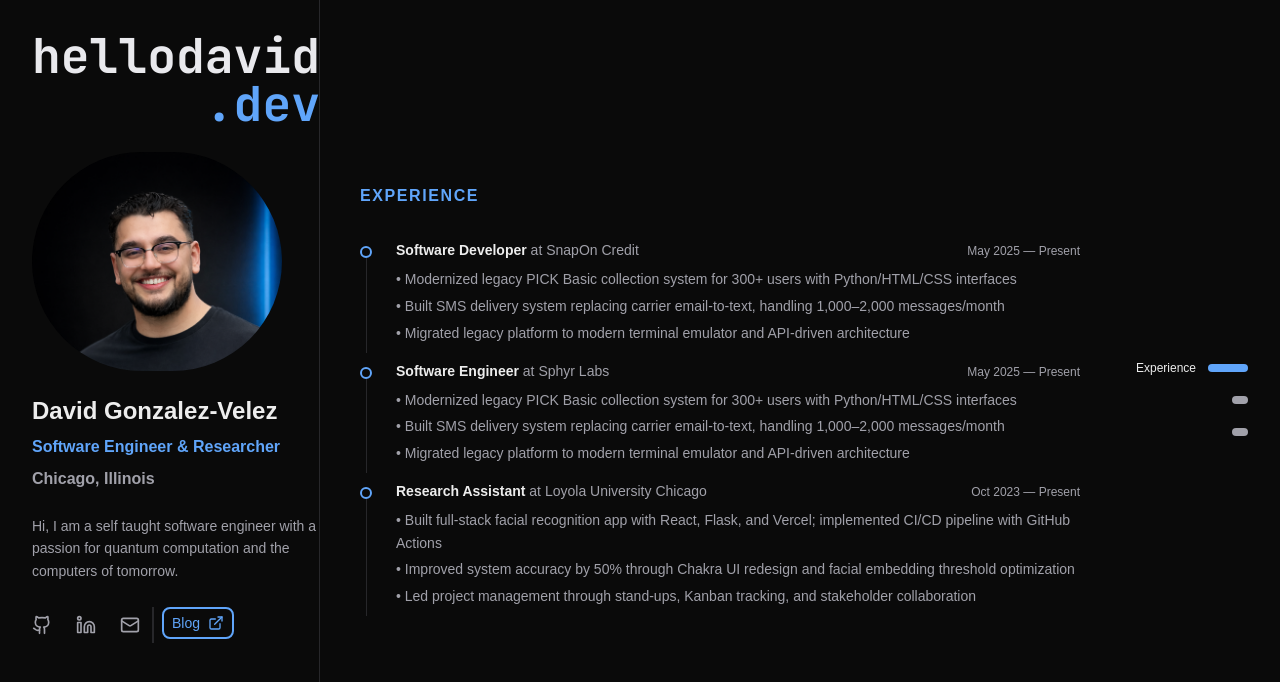
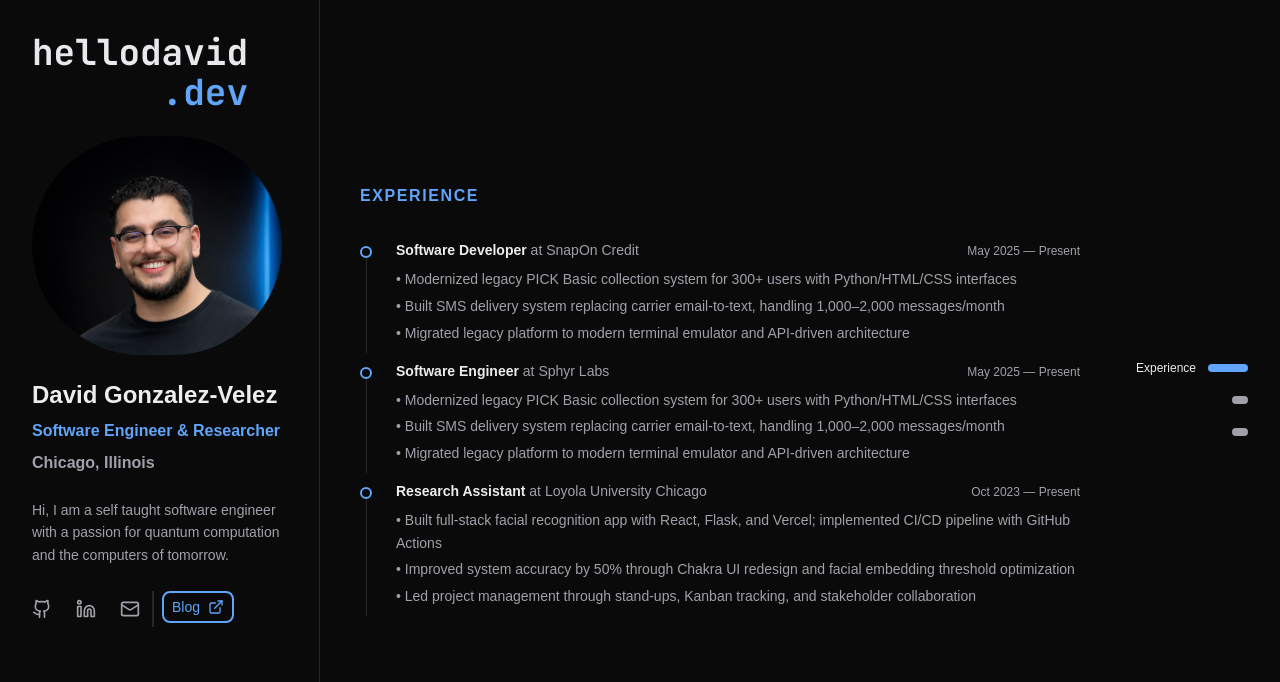
Before and after one commit to DGV98/portfolio, a Next.js app: page / in a window 1280 px wide. Shown: the top 682 px of the page. Built offline with nearby package versions, Linux system fonts and the light colour scheme.

Commit message:
Fixed md layout issues

```diff
--- a/app/page.tsx
+++ b/app/page.tsx
@@ -13,12 +13,12 @@ export default function Home() {
     <div>
       <div className="flex h-screen flex-col xl:flex-row">
         {/* Sidebar */}
-        <div className="border-border shrink-0 border-b xl:fixed xl:flex xl:h-screen xl:w-1/4 xl:border-r xl:border-b-0">
+        <div className="border-border shrink-0 border-b xl:sticky xl:top-0 xl:flex xl:h-screen xl:w-1/4 xl:border-r xl:border-b-0">
           <ProfileSection profile={profile} />
         </div>
 
         {/* Main content */}
-        <main className="flex-1 xl:ml-[25%] xl:h-screen xl:snap-y xl:snap-mandatory xl:overflow-y-auto xl:pr-40">
+        <main className="flex-1 xl:h-screen xl:snap-y xl:snap-mandatory xl:overflow-y-auto xl:pr-40">
           <section
             id="experience"
             className="flex items-center justify-center px-6 py-8 xl:min-h-screen xl:snap-center xl:px-10 xl:py-16"
--- a/components/Banner.tsx
+++ b/components/Banner.tsx
@@ -1,9 +1,7 @@
-import Link from "next/link";
-
 // TODO: Banner for blogs
 const Banner = () => {
   return (
-    <div className="flex flex-col text-right text-3xl font-bold lg:text-5xl">
+    <div className="flex flex-col text-right text-3xl font-bold lg:text-4xl">
       <p className="font-terminal text-banner">hellodavid</p>
       <p className="font-terminal text-accent">.dev</p>
       {/* <Link href="/" className="font-terminal text-3xl lg:text-4xl">
```
